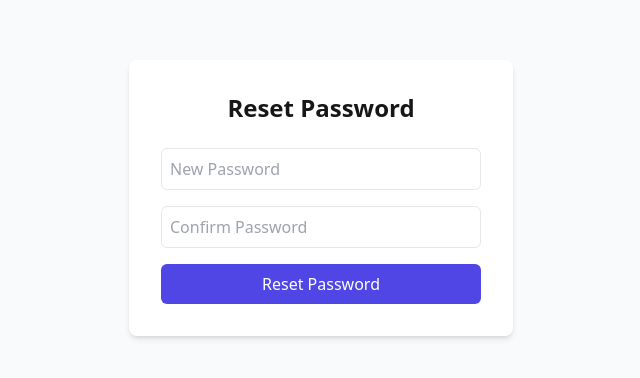
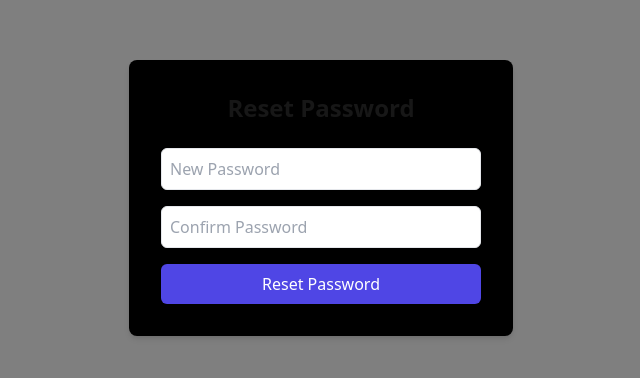
Before and after one commit to OfficialRaviJangra/nextjs-auth-app, a Next.js app: page /reset-password in a window 1280 px wide. Shown: the part 202-580 px from the top of the page, without its empty margins (319-959 px from the left). Built offline with nearby package versions, Linux system fonts and the light colour scheme.

Commit message:
style: enhance UI for password-related pages; update input styles and background colors for better visibility

```diff
--- a/src/app/forgot-password/page.tsx
+++ b/src/app/forgot-password/page.tsx
@@ -15,10 +15,16 @@ export default function ForgotPasswordPage() {
         }
     }
     return (
-        <div className="flex flex-col items-center justify-center h-screen">
+        <div className="flex flex-col items-center justify-center h-screen gap-2">
             <h1 className="text-2xl font-bold">Forgot Password</h1>
             <form className="flex flex-col gap-4" onSubmit={handleSubmit}>
-                <input type="email" placeholder="Email" value={email} onChange={(e) => setEmail(e.target.value)} />
+                <input
+                    className="p-2 border rounded-md focus:outline-none focus:ring-2 focus:ring-indigo-500 text-black"
+                    type="email"
+                    placeholder="Enter your email"
+                    value={email}
+                    onChange={(e) => setEmail(e.target.value)}
+                />
                 <button type="submit" className="bg-blue-500 text-white p-2 rounded-md cursor-pointer">Reset Password</button>
             </form>
         </div>
--- a/src/app/login/page.tsx
+++ b/src/app/login/page.tsx
@@ -14,11 +14,21 @@ export default function LoginPage() {
     });
     const [loading, setLoading] = useState(false);
 
+
+
     const onLogin = async (e: React.FormEvent) => {
         e.preventDefault();
         try {
             setLoading(true);
             const response = await axios.post('/api/auth/login', user);
+            toast.promise(
+                response ? Promise.resolve(response) : Promise.reject(),
+                {
+                    loading: 'Logging in...',
+                    success: <b>Login successful!</b>,
+                    error: <b>Login failed.</b>,
+                },
+            );
             if (response.status === 200) {
                 router.push('/');
                 router.refresh();
--- a/src/app/reset-password/page.tsx
+++ b/src/app/reset-password/page.tsx
@@ -4,7 +4,7 @@ import ResetPasswordForm from "@/app/reset-password/reset-password-form";
 
 export default function ResetPasswordPage() {
     return (
-        <div className="flex flex-col items-center justify-center min-h-screen bg-gray-50 py-2">
+        <div className="flex flex-col items-center justify-center min-h-screen bg-black/50 py-2">
             <Suspense fallback={
                 <div className="bg-white p-8 rounded-lg shadow-md w-96">
                     <div className="animate-pulse flex flex-col gap-4">
--- a/src/app/reset-password/reset-password-form.tsx
+++ b/src/app/reset-password/reset-password-form.tsx
@@ -39,7 +39,7 @@ export default function ResetPasswordForm() {
     };
 
     return (
-        <div className="bg-white p-8 rounded-lg shadow-md w-96">
+        <div className="bg-black p-8 rounded-lg shadow-md w-96">
             <h1 className="text-2xl font-bold text-center mb-6">Reset Password</h1>
             {error && (
                 <div className="mb-4 p-3 bg-red-100 text-red-700 rounded-md text-sm">
@@ -57,14 +57,14 @@ export default function ResetPasswordForm() {
                     placeholder="New Password"
                     value={password}
                     onChange={(e) => setPassword(e.target.value)}
-                    className="p-2 border rounded-md focus:outline-none focus:ring-2 focus:ring-indigo-500"
+                    className="p-2 border rounded-md focus:outline-none focus:ring-2 focus:ring-indigo-500 text-black"
                 />
                 <input
                     type="password"
                     placeholder="Confirm Password"
                     value={confirmPassword}
                     onChange={(e) => setConfirmPassword(e.target.value)}
-                    className="p-2 border rounded-md focus:outline-none focus:ring-2 focus:ring-indigo-500"
+                    className="p-2 border rounded-md focus:outline-none focus:ring-2 focus:ring-indigo-500 text-black"
                 />
                 <button
                     type="submit"
```
